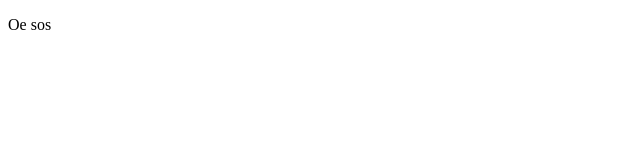
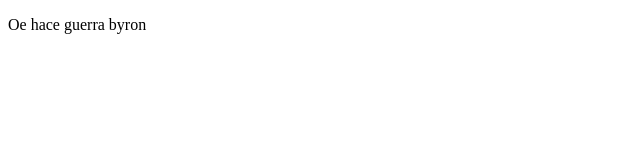
Before and after one commit to Reggysjar/sistema-solar-aframe, a plain HTML site: page sistema solar/index.html in a window 1280 px wide. Shown: the whole page, without its empty margins (0-640 px from the left). Drawn offline with Linux system fonts and the light colour scheme.

Commit message:
Update index.html

```diff
--- a/sistema solar/index.html
+++ b/sistema solar/index.html
@@ -4,7 +4,7 @@
 <body>
 
   <p>
-  Oe sos
+  Oe hace guerra byron
 
   </p>
 </body>
```
